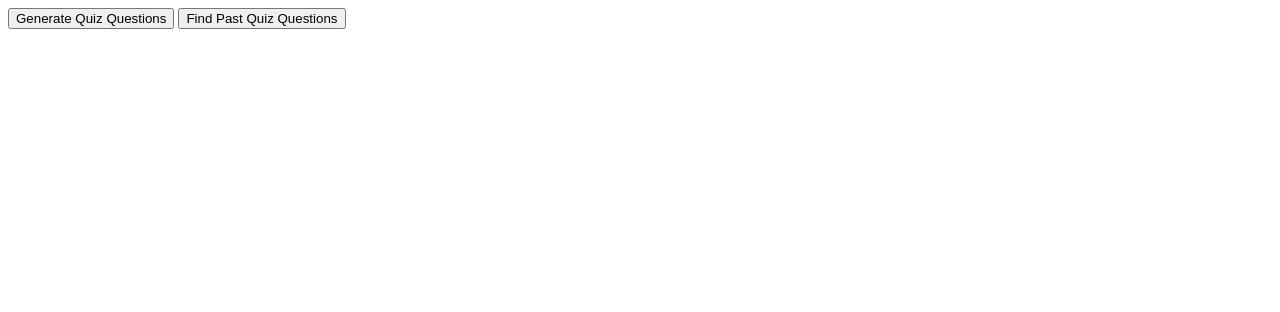
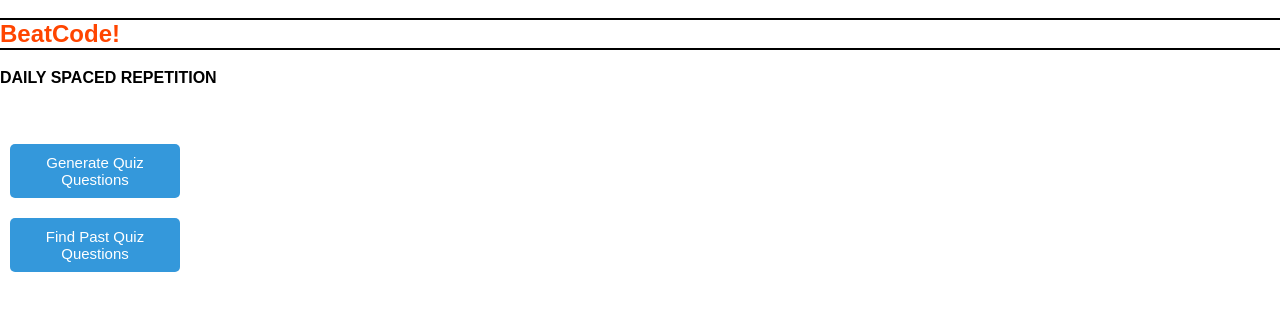
Before and after one commit to Wabona/Beat-Code, a browser extension: page index.html in a window 1280 px wide. Drawn offline with Linux system fonts and the light colour scheme.

Commit message:
ui changes

```diff
--- a/index.html
+++ b/index.html
@@ -6,11 +6,15 @@
     <meta http-equiv="Content-Security-Policy" content="script-src 'self';">
     <title>Beat Code</title>
     <script nonce="generated_nonce" src ="popup.js"></script>
+    <link rel ="stylesheet" href="style.css">
 </head>
-
 <!--basically a main page for BeatCode-->
 <body>
-    <button id="generateQuiz">Generate Quiz Questions</button>
-    <button id="pastQuestions">Find Past Quiz Questions</button>
+    <h2 id="title"> BeatCode! </h2>
+    <h4> DAILY SPACED REPETITION</h4>
+    <div class="container">
+        <button id="generateQuiz">Generate Quiz Questions</button>
+        <button id="pastQuestions">Find Past Quiz Questions</button>
+    </div>
 </body>
 </html>
--- a/popup.js
+++ b/popup.js
@@ -1,7 +1,6 @@
 document.addEventListener('DOMContentLoaded', function () {
     var generateButton = document.getElementById('generateQuiz');
     var pastQuestionsButton = document.getElementById('pastQuestions');
-
     // button click event handlers
 
     function quizScreen(){
@@ -11,14 +10,17 @@ document.addEventListener('DOMContentLoaded', function () {
     generateButton.addEventListener('click', function () {
         // switch screens
         quizScreen();
+
+        console.log('generating quiz questions...');
+
     });
 
 
-    generateButton.addEventListener('click', function () {
-      // code to generate quiz
-      //fetch("http://backend/question");
-      console.log('generating quiz questions...');
-    });
+    // generateButton.addEventListener('click', function () {
+    //   // code to generate quiz
+    //   //fetch("http://backend/question");
+    //   console.log('generating quiz questions...');
+    // });
 
     pastQuestionsButton.addEventListener('click', function () {
       // code to find past quizzez
--- /dev/null
+++ b/style.css
@@ -0,0 +1,35 @@
+body {
+    font-family: 'Arial', sans-serif;
+    margin: 0;
+    padding: 0;
+
+}
+
+#title{
+    color: orangered;
+    outline: 2px solid black;
+}
+.container {
+    display: flex;
+    flex-direction: column;
+    align-items: center;
+    justify-content: center;
+    height: 200px;
+    width : 190px;
+}
+
+button {
+    padding: 10px 20px;
+    margin: 10px;
+    font-size: 15px;
+    cursor: pointer;
+    background-color: #3498db;
+    color: #fff;
+    border: none;
+    border-radius: 5px;
+    transition: background-color 0.3s ease;
+}
+
+button:hover {
+    background-color: #2980b9;
+}
```
Also changed, not shown: brain2.png (added), manifest.json.
